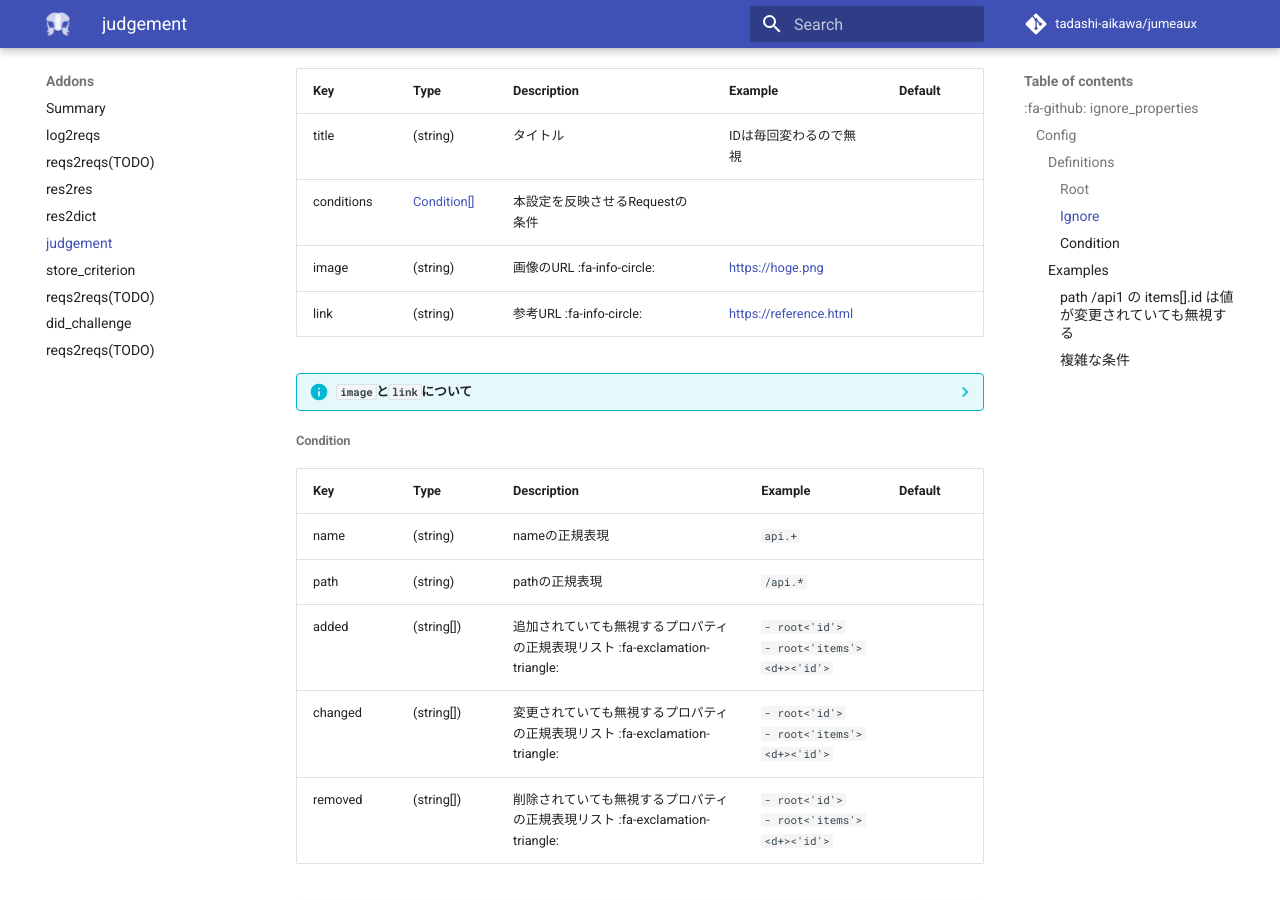
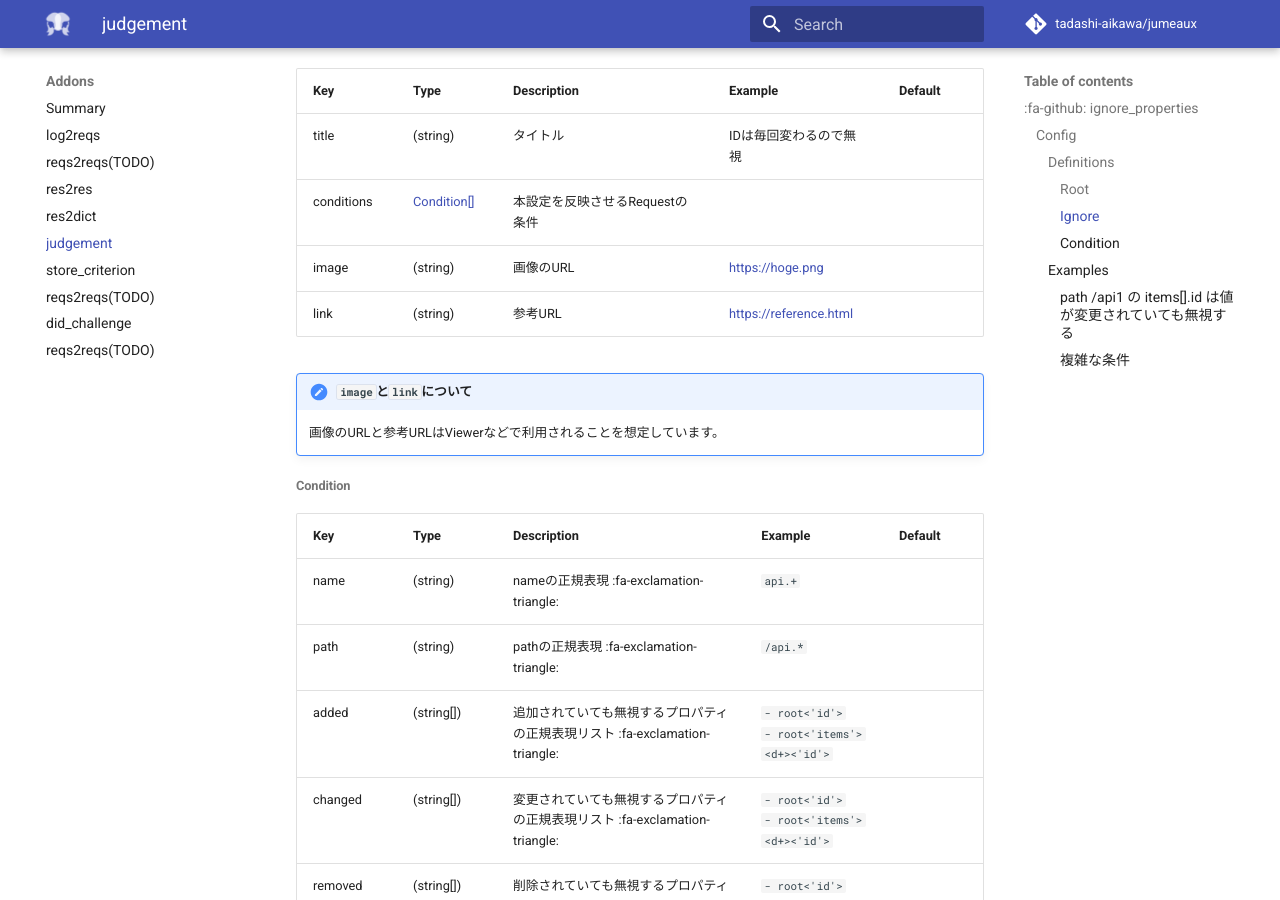
Before and after one commit to tadashi-aikawa/jumeaux, an MkDocs documentation site: the page built from docs/ja/addons/judgement.md, in a window 1280 px wide and 900 px high, scrolled down 860 px. Built offline with MkDocs 1.6.1 and Material for MkDocs 9.7.7, drawn with Linux system fonts in a browser that asks for light colours; nearby versions of some CDN libraries; comment, search, counter and statistics services are not loaded; old or Windows-style settings are respelled for this version of MkDocs.

Commit message:
:pencil: Unify how to write admonition

```diff
--- a/docs/ja/addons/judgement.md
+++ b/docs/ja/addons/judgement.md
@@ -39,10 +39,10 @@ judgement [:fa-github:][s1]
 | ---------- | ------------------------- | ------------------------------- | ---------------------- | ------- |
 | title      | (string)                  | タイトル                        | IDは毎回変わるので無視 |         |
 | conditions | [Condition[]](#condition) | 本設定を反映させるRequestの条件 |                        |         |
-| image      | (string)                  | 画像のURL :fa-info-circle:      | https://hoge.png       |         |
-| link       | (string)                  | 参考URL :fa-info-circle:        | https://reference.html |         |
+| image      | (string)                  | 画像のURL                       | https://hoge.png       |         |
+| link       | (string)                  | 参考URL                         | https://reference.html |         |
 
-??? info "`image`と`link`について"
+!!! note "`image`と`link`について"
 
     画像のURLと参考URLはViewerなどで利用されることを想定しています。
 
@@ -50,13 +50,13 @@ judgement [:fa-github:][s1]
 
 |   Key   |    Type    |                                 Description                                  |                    Example                    | Default |
 | ------- | ---------- | ---------------------------------------------------------------------------- | --------------------------------------------- | ------- |
-| name    | (string)   | nameの正規表現                                                               | `api.+`                                       |         |
-| path    | (string)   | pathの正規表現                                                               | `/api.*`                                      |         |
+| name    | (string)   | nameの正規表現 :fa-exclamation-triangle:                                     | `api.+`                                       |         |
+| path    | (string)   | pathの正規表現 :fa-exclamation-triangle:                                     | `/api.*`                                      |         |
 | added   | (string[]) | 追加されていても無視するプロパティの正規表現リスト :fa-exclamation-triangle: | `- root<'id'>`<br>`- root<'items'><d+><'id'>` |         |
 | changed | (string[]) | 変更されていても無視するプロパティの正規表現リスト :fa-exclamation-triangle: | `- root<'id'>`<br>`- root<'items'><d+><'id'>` |         |
 | removed | (string[]) | 削除されていても無視するプロパティの正規表現リスト :fa-exclamation-triangle: | `- root<'id'>`<br>`- root<'items'><d+><'id'>` |         |
 
-!!! note "正規表現について"
+!!! warning "正規表現について"
 
     Descriptionの正規表現は完全一致正規表現を意味します。
     例えば 完全正規表現`hoge`は`ahoge` に一致しません。
```
Also changed, not shown: docs/ja/addons/did_challenge.md (+4 -4 lines), docs/ja/addons/index.md (+1 -1 lines), docs/ja/addons/log2reqs.md (+3 -3 lines), docs/ja/addons/res2dict.md (+2 -2 lines).
